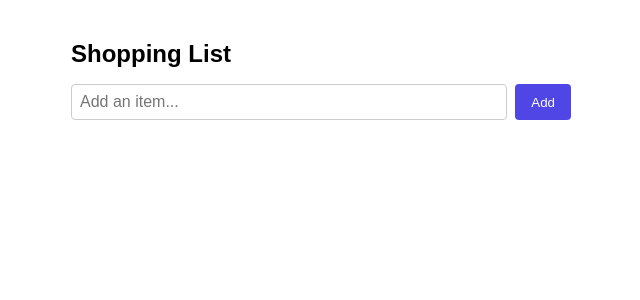
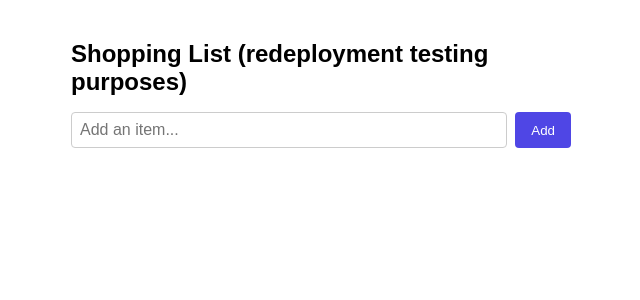
Before and after one commit to vse-za-guinness/swe-assignment-3, a Flask app: page / in a window 1280 px wide. Shown: the top 300 px of the page, without its empty margins (319-959 px from the left). Run offline with Flask 3, Linux system fonts and the light colour scheme; some libraries are stand-ins or nearby versions.

Commit message:
redeployment test

```diff
--- a/templates/index.html
+++ b/templates/index.html
@@ -16,7 +16,7 @@
   </style>
 </head>
 <body>
-  <h1>Shopping List</h1>
+  <h1>Shopping List (redeployment testing purposes)</h1>
   <form action="/add" method="post">
     <input type="text" name="name" placeholder="Add an item..." required>
     <button type="submit">Add</button>
```
